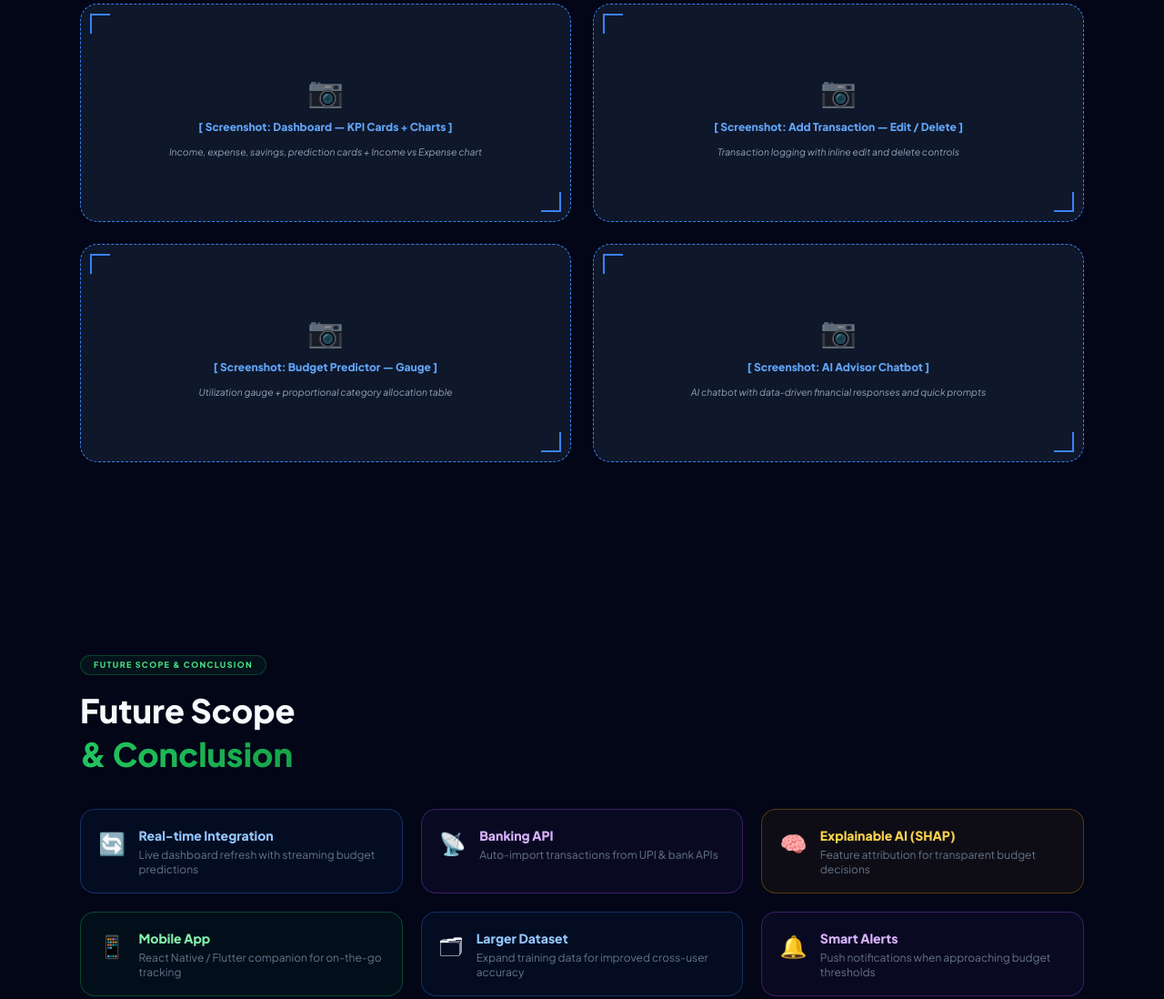
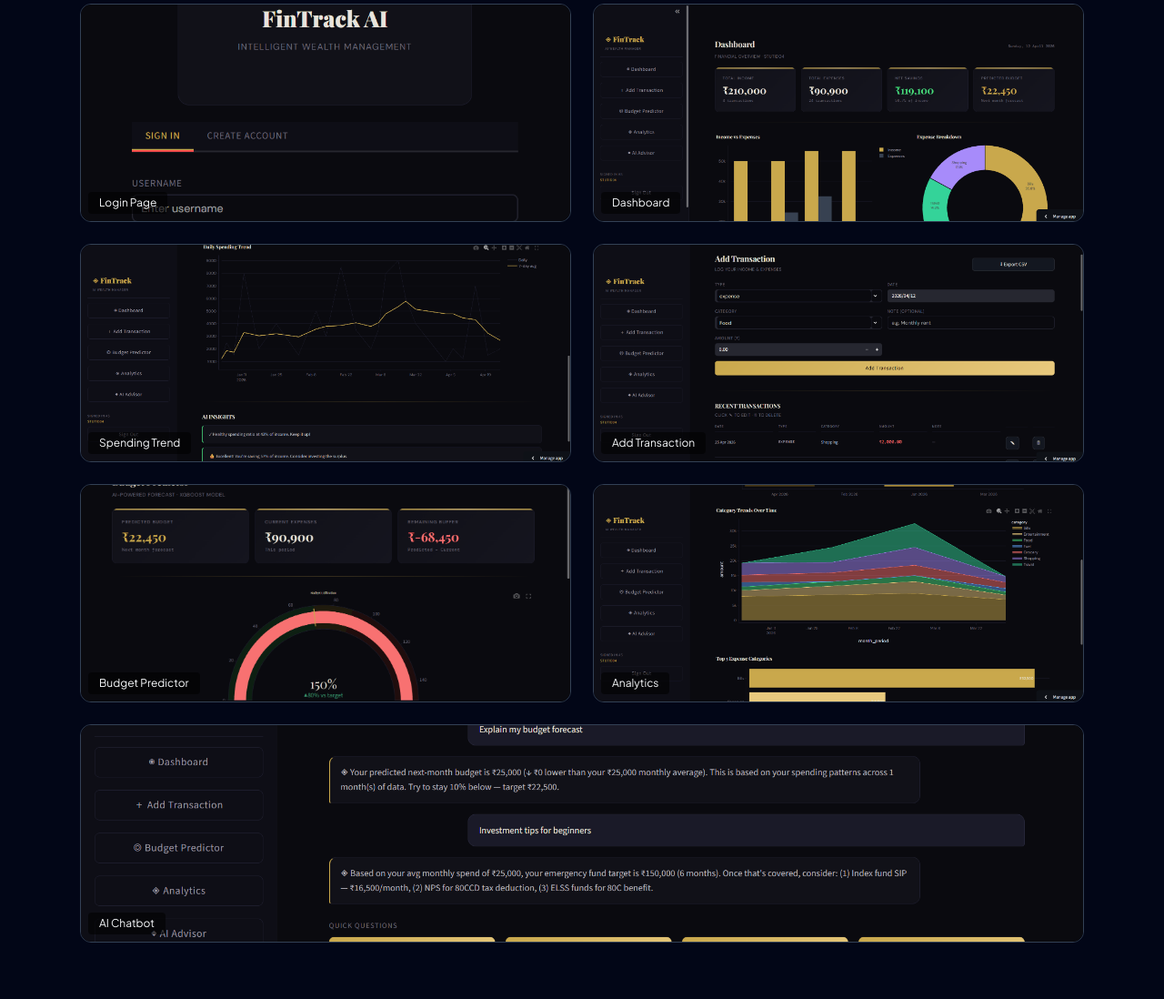
Before and after one commit to stutid04/pbl_project, a plain HTML site: page index.html in a window 1280 px wide. Shown: the part 4569-5667 px from the top of the page at 91% size. Drawn offline with nearby package versions, Linux system fonts and the light colour scheme.

Commit message:
added screenshots section

```diff
--- a/index.html
+++ b/index.html
@@ -552,29 +552,44 @@
     <span class="label label-purple">Application Screenshots</span>
     <h2 class="text-4xl font-black mb-3">Application</h2>
     <h2 class="text-4xl font-black mb-10"><span class="grad-purple">Screenshots &amp; Results</span></h2>
+    <div class="grid md:grid-cols-2 gap-6">
 
-    <div class="grid md:grid-cols-2 gap-6">
-      <div class="img-placeholder h-60">
-        <span class="ph-icon">📷</span>
-        <span class="ph-label">[ Screenshot: Dashboard — KPI Cards + Charts ]</span>
-        <span class="ph-sub">Income, expense, savings, prediction cards + Income vs Expense chart</span>
-      </div>
-      <div class="img-placeholder h-60">
-        <span class="ph-icon">📷</span>
-        <span class="ph-label">[ Screenshot: Add Transaction — Edit / Delete ]</span>
-        <span class="ph-sub">Transaction logging with inline edit and delete controls</span>
-      </div>
-      <div class="img-placeholder h-60">
-        <span class="ph-icon">📷</span>
-        <span class="ph-label">[ Screenshot: Budget Predictor — Gauge ]</span>
-        <span class="ph-sub">Utilization gauge + proportional category allocation table</span>
-      </div>
-      <div class="img-placeholder h-60">
-        <span class="ph-icon">📷</span>
-        <span class="ph-label">[ Screenshot: AI Advisor Chatbot ]</span>
-        <span class="ph-sub">AI chatbot with data-driven financial responses and quick prompts</span>
-      </div>
-    </div>
+  <div class="relative h-60 rounded-xl overflow-hidden border border-slate-700">
+    <img src="login.png" class="w-full h-full object-cover">
+    <div class="absolute bottom-2 left-2 bg-black/60 px-3 py-1 rounded text-xs">Login Page</div>
+  </div>
+
+  <div class="relative h-60 rounded-xl overflow-hidden border border-slate-700">
+    <img src="dashboard.png" class="w-full h-full object-cover">
+    <div class="absolute bottom-2 left-2 bg-black/60 px-3 py-1 rounded text-xs">Dashboard</div>
+  </div>
+
+  <div class="relative h-60 rounded-xl overflow-hidden border border-slate-700">
+    <img src="trend.png" class="w-full h-full object-cover">
+    <div class="absolute bottom-2 left-2 bg-black/60 px-3 py-1 rounded text-xs">Spending Trend</div>
+  </div>
+
+  <div class="relative h-60 rounded-xl overflow-hidden border border-slate-700">
+    <img src="transaction.png" class="w-full h-full object-cover">
+    <div class="absolute bottom-2 left-2 bg-black/60 px-3 py-1 rounded text-xs">Add Transaction</div>
+  </div>
+
+  <div class="relative h-60 rounded-xl overflow-hidden border border-slate-700">
+    <img src="budget.png" class="w-full h-full object-cover">
+    <div class="absolute bottom-2 left-2 bg-black/60 px-3 py-1 rounded text-xs">Budget Predictor</div>
+  </div>
+
+  <div class="relative h-60 rounded-xl overflow-hidden border border-slate-700">
+    <img src="analytics.png" class="w-full h-full object-cover">
+    <div class="absolute bottom-2 left-2 bg-black/60 px-3 py-1 rounded text-xs">Analytics</div>
+  </div>
+
+  <div class="relative h-60 rounded-xl overflow-hidden border border-slate-700 md:col-span-2">
+    <img src="chatbot.png" class="w-full h-full object-cover">
+    <div class="absolute bottom-2 left-2 bg-black/60 px-3 py-1 rounded text-xs">AI Chatbot</div>
+  </div>
+
+</div>
   </section>
 
   <!-- ══════════════════════════════════════════════ -->
```
